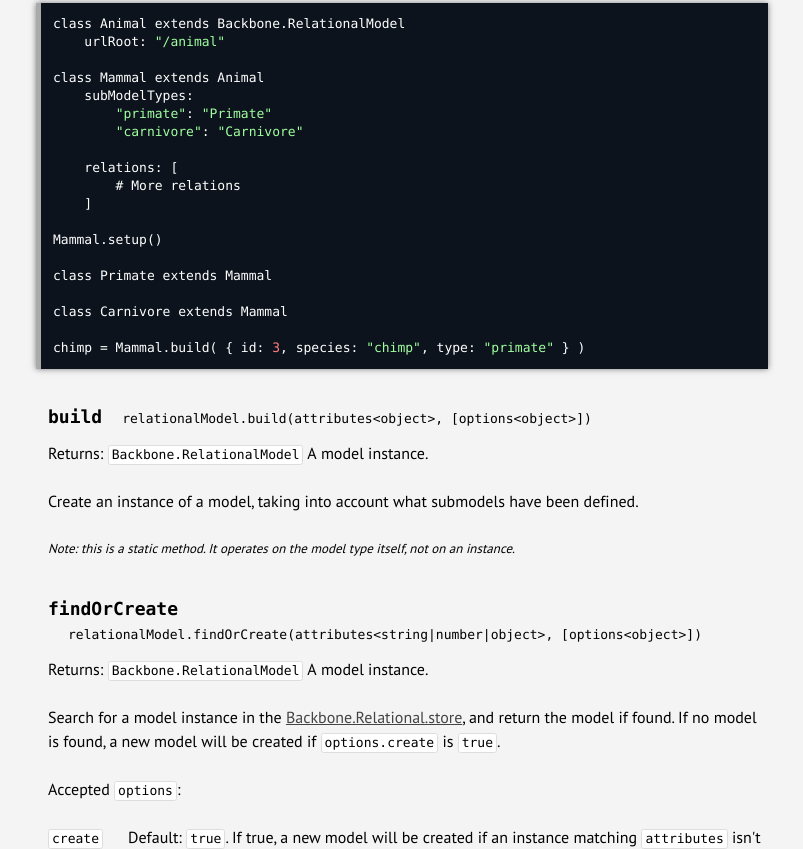
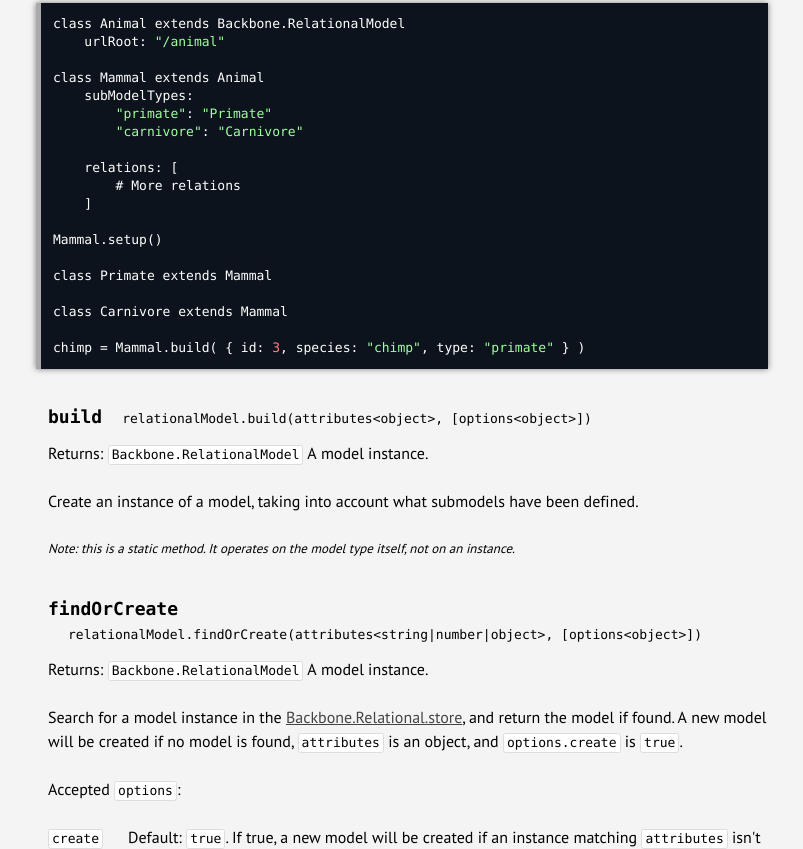
Before and after one commit to PaulUithol/Backbone-relational, a website with bundled scripts: page index.html in a window 1280 px wide. Shown: the part 11151-12000 px from the top of the page, without its empty margins (280-1083 px from the left). Built offline with nearby package versions, Linux system fonts and the light colour scheme.

Commit message:
Clarify the behavior of `findOrCreate` when it just a receives a scalar value. Ref #399

```diff
--- a/backbone-relational.js
+++ b/backbone-relational.js
@@ -1738,7 +1738,7 @@
 
 		/**
 		 * Find an instance of `this` type in 'Backbone.Relational.store'.
-		 * A new model is created with `attributes` (unless `options.create` is explicitly set to `false`) if no match is found.
+		 * A new model is created if no matching model is found, `attributes` is an object, and `options.create` is true.
 		 * - If `attributes` is a string or a number, `findOrCreate` will query the `store` and return a model if found.
 		 * - If `attributes` is an object and is found in the store, the model will be updated with `attributes` unless `options.update` is `false`.
 		 * @param {Object|String|Number} attributes Either a model's id, or the attributes used to create or update a model.
--- a/index.html
+++ b/index.html
@@ -917,7 +917,7 @@
 			</p>
 			<p>
 				Search for a model instance in the <a href="#Store">Backbone.Relational.store</a>, and return the model if found.
-				If no model is found, a new model will be created if <q>options.create</q> is <q>true</q>.
+				A new model will be created if no model is found, <q>attributes</q> is an object, and <q>options.create</q> is <q>true</q>.
 			</p>
 			<p>
 				Accepted <q>options</q>:
```
